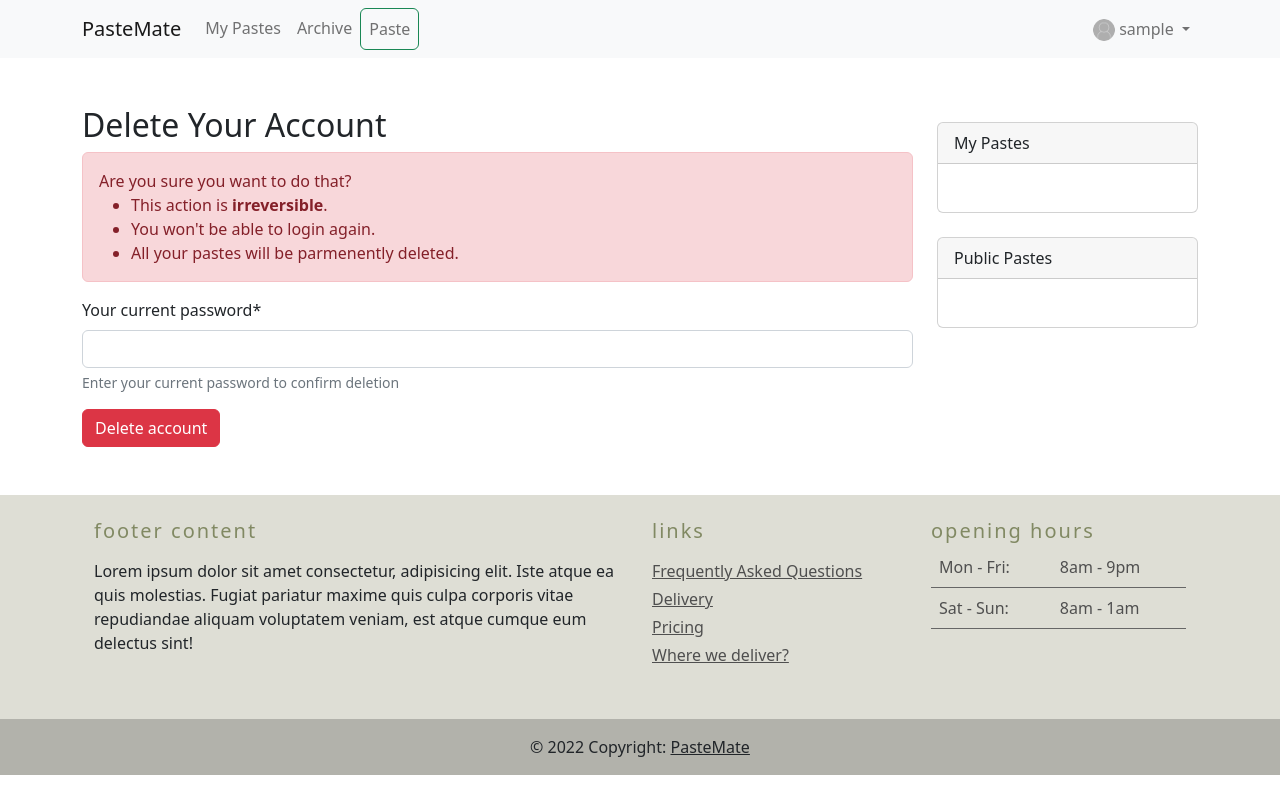
After one commit to kstypik/PasteMate, a Django app: page /accounts/delete/ in a window 1280 px wide. The commit adds this page. Run offline with Django 4.2, Linux system fonts and the light colour scheme; the visitor is signed in with stand-in values (Sample User, id 1); data that the repository does not hold is empty; some libraries are stand-ins or nearby versions.

Commit message:
Add Account Deleting

```diff
--- a/accounts/forms.py
+++ b/accounts/forms.py
@@ -1,5 +1,5 @@
 from django import forms
-from django.contrib.auth import get_user_model
+from django.contrib.auth import authenticate, get_user_model
 
 User = get_user_model()
 
@@ -10,3 +10,22 @@
     class Meta:
         model = User
         fields = ["username", "avatar", "location", "website"]
+
+
+class AccountDeleteForm(forms.Form):
+    password = forms.CharField(
+        widget=forms.PasswordInput,
+        label="Your current password",
+        help_text="Enter your current password to confirm deletion",
+    )
+
+    def __init__(self, *args, **kwargs):
+        self.request = kwargs.pop("request")
+        super().__init__(*args, **kwargs)
+
+    def clean_password(self):
+        input_password = self.cleaned_data.get("password")
+        if not authenticate(
+            self.request, username=self.request.user.username, password=input_password
+        ):
+            raise forms.ValidationError("Entered password is invalid.")
--- a/accounts/urls.py
+++ b/accounts/urls.py
@@ -6,4 +6,5 @@
 
 urlpatterns = [
     path("edit-profile/", views.ProfileUpdateView.as_view(), name="profile_update"),
+    path("delete/", views.AccountDeleteView.as_view(), name="delete"),
 ]
--- a/accounts/views.py
+++ b/accounts/views.py
@@ -1,9 +1,12 @@
+from django.contrib.auth import get_user_model
 from django.contrib.auth.mixins import LoginRequiredMixin
 from django.contrib.messages.views import SuccessMessageMixin
 from django.urls import reverse_lazy
-from django.views.generic import UpdateView
+from django.views.generic import DeleteView, UpdateView
 
-from .forms import ProfileForm
+from .forms import AccountDeleteForm, ProfileForm
+
+User = get_user_model()
 
 
 class ProfileUpdateView(LoginRequiredMixin, SuccessMessageMixin, UpdateView):
@@ -14,3 +17,19 @@
 
     def get_object(self, queryset=None):
         return self.request.user
+
+
+class AccountDeleteView(LoginRequiredMixin, SuccessMessageMixin, DeleteView):
+    model = User
+    form_class = AccountDeleteForm
+    template_name = "account/account_delete.html"
+    success_message = "Your account has been deleted."
+    success_url = reverse_lazy("pastes:create")
+
+    def get_object(self, queryset=None):
+        return self.request.user
+
+    def get_form_kwargs(self):
+        kwargs = super().get_form_kwargs()
+        kwargs["request"] = self.request
+        return kwargs
--- /dev/null
+++ b/templates/account/account_delete.html
@@ -0,0 +1,23 @@
+{% extends '_base.html' %}
+{% load crispy_forms_tags %}
+
+{% block title %}Delete Your Account {{ block.super }}{% endblock %}
+
+{% block content %}
+<h2>Delete Your Account</h2>
+
+<div class="alert alert-danger" role="alert">
+    Are you sure you want to do that?
+  <ul class="mb-0">
+    <li>This action is <strong>irreversible</strong>.</li>
+    <li>You won't be able to login again.</li>
+    <li>All your pastes will be parmenently deleted.</li>
+  </ul>
+</div>
+
+<form method="post" enctype="multipart/form-data">
+  {% csrf_token %}
+  {{ form|crispy }}
+  <button class="btn btn-danger" type="submit">Delete account</button>
+</form>
+{% endblock content %}
--- a/templates/account/profile_edit.html
+++ b/templates/account/profile_edit.html
@@ -8,6 +8,9 @@
 <form method="post" enctype="multipart/form-data">
   {% csrf_token %}
   {{ form|crispy }}
-  <button class="btn btn-success" type="submit">Edit profile</button>
+  <div class="d-flex justify-content-between">
+    <button class="btn btn-success" type="submit">Edit profile</button>
+    <a href="{% url 'accounts:delete' %}" class="btn btn-danger">Delete account</a>
+  </div>
 </form>
 {% endblock content %}
```
